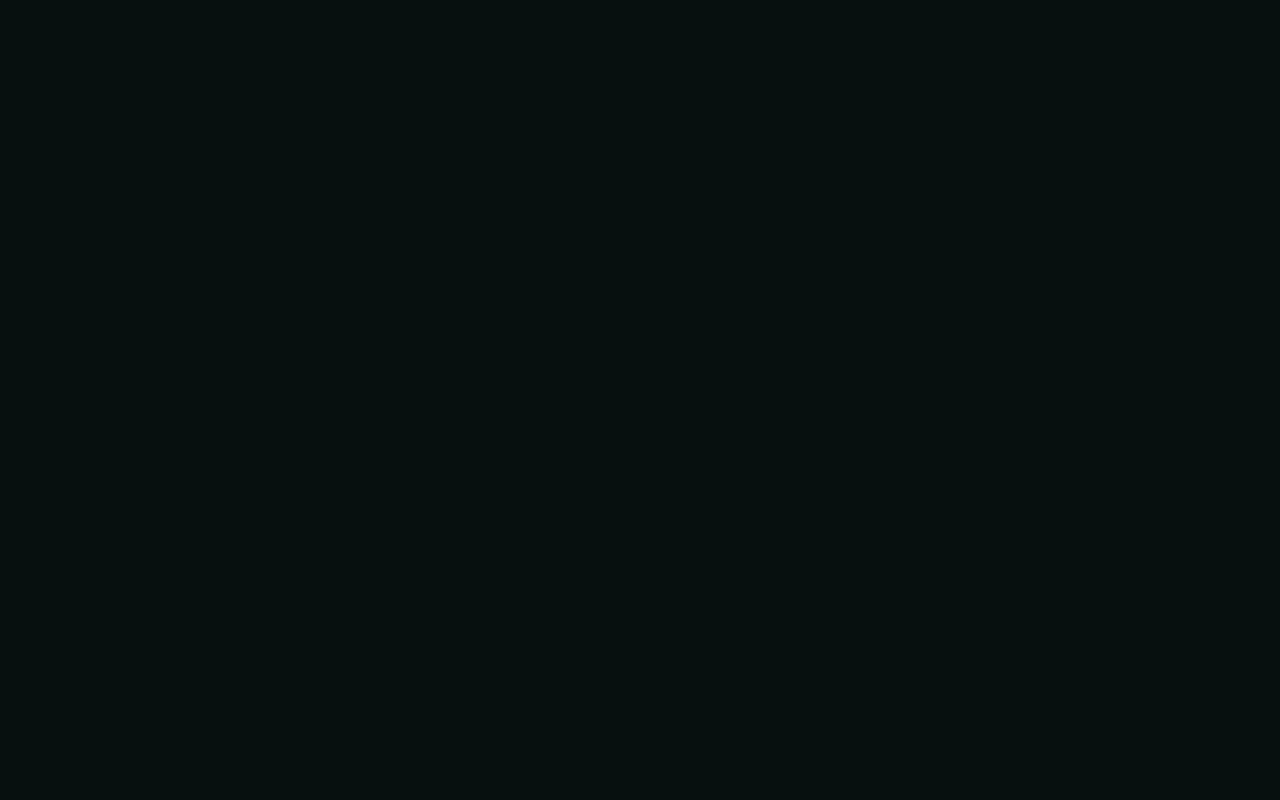
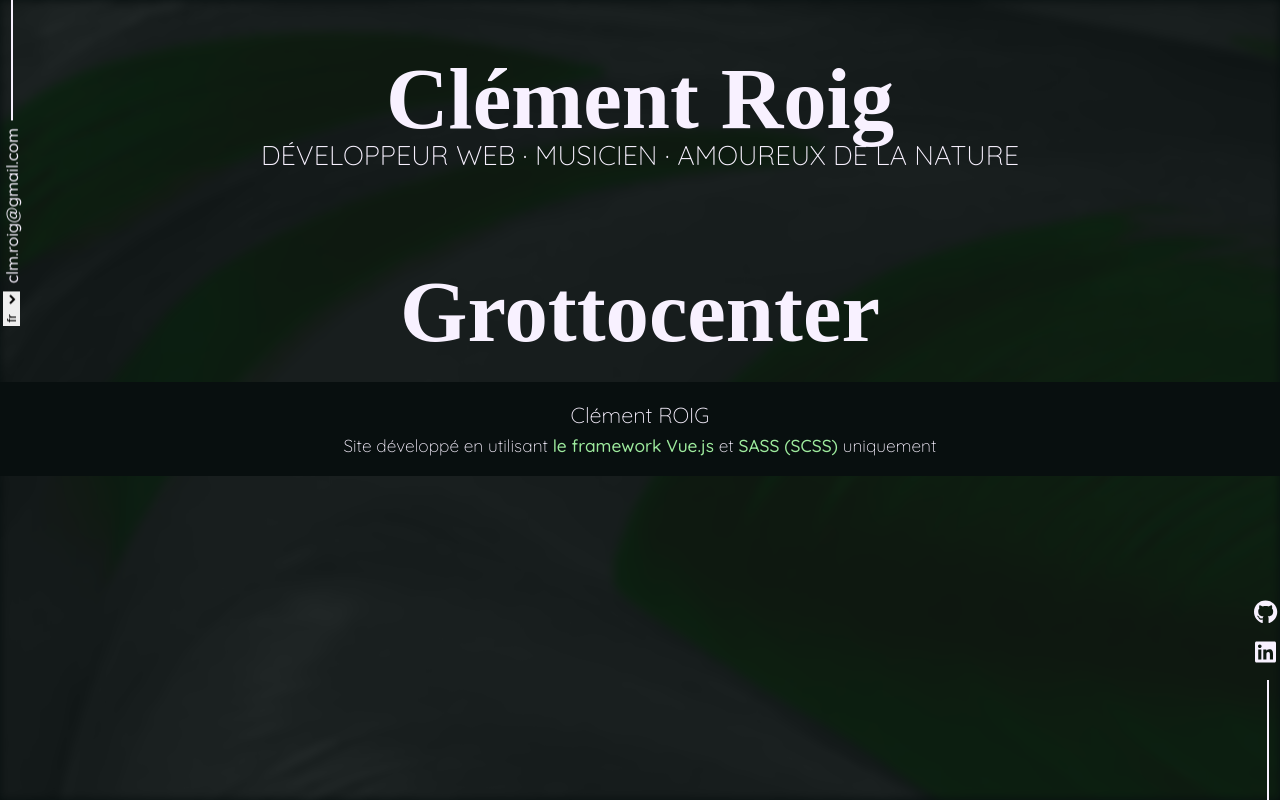
Before and after one commit to Clm-Roig/clm-roig.github.io, a Vue app: page /projects/grottocenter in a window 1280 px wide. Before the commit this address had no page. Built offline with nearby package versions, Linux system fonts and the light colour scheme; a web font is replaced by a local one.

Commit message:
refactor layout and add project specific page

```diff
--- a/src/App.vue
+++ b/src/App.vue
@@ -1,10 +1,12 @@
 <script setup lang="ts">
 import { RouterView } from "vue-router";
+import AppLayout from "./components/AppLayout.vue";
 </script>
 
 <template>
-  <header></header>
-  <RouterView />
+  <AppLayout>
+    <RouterView />
+  </AppLayout>
 </template>
 
 <style scoped lang="scss"></style>
--- a/src/assets/styles/variables.scss
+++ b/src/assets/styles/variables.scss
@@ -11,3 +11,4 @@ $secondary-color: #984447;
 $secondary-color-light: #db504a;
 
 $border-radius: 4px;
+$sidebar-width: 28px;
--- /dev/null
+++ b/src/components/AppLayout.vue
@@ -0,0 +1,191 @@
+<script setup lang="ts"></script>
+
+<template>
+  <div class="texture-bg"></div>
+  <main>
+    <div class="side-bar side-bar--left">
+      <div class="side-bar--left__locale-changer">
+        <select v-model="$i18n.locale">
+          <option
+            v-for="locale in $i18n.availableLocales"
+            :key="`locale-${locale}`"
+            :value="locale"
+          >
+            {{ locale }}
+          </option>
+        </select>
+      </div>
+      <a class="side-bar__link" href="mailto:clm.roig@gmail.com"
+        >clm.roig@gmail.com</a
+      >
+    </div>
+
+    <div class="side-bar side-bar--right">
+      <a
+        class="side-bar__link"
+        href="https://github.com/clm-roig/"
+        target="_blank"
+        rel="noopener noreferrer"
+      >
+        <font-awesome-icon
+          class="side-bar__icons"
+          :icon="['fa-brands', 'fa-github']"
+        ></font-awesome-icon>
+      </a>
+      <a
+        class="side-bar__link"
+        href="https://www.linkedin.com/in/clm-roig/"
+        target="_blank"
+        rel="noopener noreferrer"
+      >
+        <font-awesome-icon
+          class="side-bar__icons"
+          :icon="['fa-brands', 'fa-linkedin']"
+        ></font-awesome-icon>
+      </a>
+    </div>
+
+    <header class="header">
+      <h1 class="header__h1">Clément Roig</h1>
+      <p class="header__what-i-am">{{ $t("header.whatIAm") }}</p>
+    </header>
+    <slot></slot>
+  </main>
+
+  <footer class="footer section--bg-dark">
+    <p>Clément ROIG</p>
+    <!-- eslint-disable-next-line vue/no-v-html-->
+    <p class="footer__caption" v-html="$t('built-using')"></p>
+  </footer>
+</template>
+
+<style scoped lang="scss">
+@keyframes slide-side-bar-left-from-top {
+  from {
+    opacity: 0;
+    transform: translateY(-50px) rotateZ(180deg);
+  }
+  to {
+    opacity: 1;
+    transform: translateY(0) rotateZ(180deg);
+  }
+}
+
+@keyframes slide-from-bottom {
+  from {
+    opacity: 0;
+    transform: translateY(50px);
+  }
+  to {
+    opacity: 1;
+    transform: translateY(0);
+  }
+}
+
+section {
+  padding: 16px $sidebar-width 16px $sidebar-width;
+}
+.section--bg-dark {
+  background-color: $black;
+}
+
+.texture-bg {
+  background: url("@/assets/images/texture_green_silver.jpg");
+  background-attachment: fixed;
+  filter: blur(5px) brightness(110%);
+  height: 100vh;
+  opacity: 0.1;
+  position: fixed;
+  width: 100vw;
+}
+
+.header {
+  padding: 3rem;
+  &__what-i-am {
+    animation: slide-from-bottom 1s normal ease-in-out;
+    font-family: "Quicksand";
+    font-size: 1.25rem;
+    text-align: center;
+    text-transform: uppercase;
+  }
+  &__h1 {
+    line-height: 3.2rem;
+    animation: slide-from-bottom 1s normal ease-in-out;
+    @media screen and (max-width: 550px) {
+      font-size: 3.5rem;
+    }
+    @media screen and (max-width: 470px) {
+      font-size: 2.9rem;
+    }
+    @media screen and (max-width: 395px) {
+      font-size: 2.5rem;
+    }
+  }
+}
+
+.footer {
+  padding: 16px 0;
+  text-align: center;
+  &__caption {
+    font-size: 80%;
+  }
+}
+
+.side-bar {
+  align-items: center;
+  display: flex;
+  font-size: 75%;
+  padding-left: 4px;
+  position: fixed;
+  width: $sidebar-width;
+  writing-mode: vertical-rl;
+  z-index: 10;
+  &::after {
+    background-color: $white;
+    content: "";
+    display: block;
+    height: 120px;
+    width: 2px;
+  }
+
+  &__link {
+    color: $white;
+  }
+
+  &__link:hover {
+    color: $primary-color;
+    background-color: inherit;
+    transform: translateX(-8px);
+  }
+
+  &--left {
+    animation: slide-side-bar-left-from-top 1s normal ease-in-out;
+    left: 0;
+    top: 0;
+    transform: rotateZ(180deg);
+    &__locale-changer {
+      margin-bottom: 8px;
+      & select {
+        border: none;
+      }
+    }
+    &::after {
+      margin-top: 8px;
+    }
+  }
+
+  &--right {
+    animation: slide-from-bottom 1s normal ease-in-out;
+    bottom: 0;
+    right: 0;
+    &::after {
+      margin-top: 8px;
+    }
+  }
+
+  &__icons {
+    font-size: 24px;
+    margin: 8px 0;
+  }
+}
+</style>
--- a/src/components/ProjectItem.vue
+++ b/src/components/ProjectItem.vue
@@ -3,6 +3,7 @@ defineProps<{
   builtWith: string;
   description: string;
   imgPath: string;
+  internalSlug?: string;
   rightImg?: boolean;
   title: string;
   url?: string;
@@ -17,7 +18,16 @@ defineProps<{
       class="project__img project__img--left"
     />
     <div class="project__text">
-      <h3 class="project__title">{{ title }}</h3>
+      <div class="project__text-header">
+        <h3 class="project__title">{{ title }}</h3>
+        <router-link
+          v-if="internalSlug"
+          :to="'/projects/' + internalSlug"
+          class="project__more-info"
+          >{{ $t("projects.more-info") }}
+          <font-awesome-icon icon="fa-solid fa-plus" />
+        </router-link>
+      </div>
       <p class="project__description">
         {{ description }}
       </p>
@@ -49,8 +59,14 @@ $breakpoint: 1000px;
     background-color: $black;
     box-shadow: inset 0 0 0 4px $primary-color, inset 0 0 0 8px $white;
   }
-  &__title {
+  &__text-header {
+    align-items: flex-start;
+    display: flex;
+    gap: 0.5rem;
     margin-bottom: 16px;
+  }
+  &__more-info {
+    font-size: 0.8rem;
   }
   &__text {
     display: flex;
@@ -58,7 +74,6 @@ $breakpoint: 1000px;
     flex-direction: column;
     min-width: 300px;
     padding: 16px 1rem;
-    text-indent: 24px;
     @media screen and (max-width: $breakpoint) {
       padding-top: 0;
     }
@@ -72,6 +87,7 @@ $breakpoint: 1000px;
   &__link {
     margin-top: 8px;
   }
+
   &__img {
     flex-basis: 400px;
     object-fit: contain;
--- a/src/locales/en.json
+++ b/src/locales/en.json
@@ -16,6 +16,7 @@
   "Misc": "Misc",
   "projects": {
     "built-with:": "Built with:",
+    "more-info": "learn more",
     "section-title": "Projects",
     "suivie": {
       "title": "SuiVie",
--- a/src/locales/fr.json
+++ b/src/locales/fr.json
@@ -16,6 +16,7 @@
   "Misc": "Divers",
   "projects": {
     "built-with:": "Développé avec :",
+    "more-info": "en savoir +",
     "section-title": "Projets",
     "suivie": {
       "title": "SuiVie",
--- a/src/models/projects.ts
+++ b/src/models/projects.ts
@@ -2,11 +2,13 @@ export const projects = {
   suivie: {
     builtWith: "React - TypeScript - MUI - Recharts - Redux - Cypress - Jest",
     imgPath: "suivie.jpg",
+    // internalSlug: "suivie",
     url: "https://clm-roig.github.io/suivie",
   },
   grottocenter: {
     builtWith: "React - MUI - Redux - Jest - Storybook | Sails.js - PostGreSQL",
     imgPath: "grottocenter.jpg",
+    // internalSlug: "grottocenter",
     url: "https://grottocenter.org",
   },
 };
--- a/src/router/index.ts
+++ b/src/router/index.ts
@@ -1,5 +1,7 @@
 import { createRouter, createWebHistory } from "vue-router";
+import GrottocenterView from "../views/projects/GrottocenterView.vue";
 import HomeView from "../views/HomeView.vue";
+import SuivieView from "../views/projects/SuivieView.vue";
 
 const router = createRouter({
   history: createWebHistory(import.meta.env.BASE_URL),
@@ -9,6 +11,16 @@ const router = createRouter({
       name: "home",
       component: HomeView,
     },
+    {
+      path: "/projects/suivie",
+      name: "Suivie",
+      component: SuivieView,
+    },
+    {
+      path: "/projects/grottocenter",
+      name: "Grottocenter",
+      component: GrottocenterView,
+    },
   ],
 });
 
--- a/src/views/ProjectsView.vue
+++ b/src/views/ProjectsView.vue
@@ -13,6 +13,7 @@ const { suivie, grottocenter } = projects;
       :built-with="suivie.builtWith"
       :description="$t('projects.suivie.description')"
       :img-path="suivie.imgPath"
+      :internal-slug="suivie.internalSlug"
       :title="$t('projects.suivie.title')"
       :url="suivie.url"
     />
@@ -20,6 +21,7 @@ const { suivie, grottocenter } = projects;
       :built-with="grottocenter.builtWith"
       :description="$t('projects.grottocenter.description')"
       :img-path="grottocenter.imgPath"
+      :internal-slug="grottocenter.internalSlug"
       :right-img="true"
       :title="$t('projects.grottocenter.title')"
       :url="grottocenter.url"
--- /dev/null
+++ b/src/views/projects/GrottocenterView.vue
@@ -0,0 +1,7 @@
+<script setup lang="ts"></script>
+
+<template>
+  <h1>Grottocenter</h1>
+</template>
+
+<style scoped lang="scss"></style>
--- /dev/null
+++ b/src/views/projects/SuivieView.vue
@@ -0,0 +1,7 @@
+<script setup lang="ts"></script>
+
+<template>
+  <h1>SuiVie</h1>
+</template>
+
+<style scoped lang="scss"></style>
```
Also changed, not shown: src/views/HomeView.vue (+1 -181 lines).
